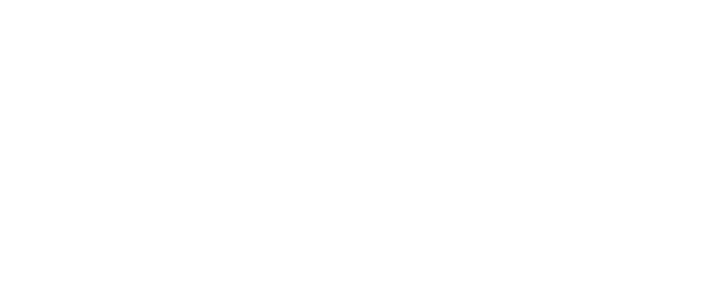
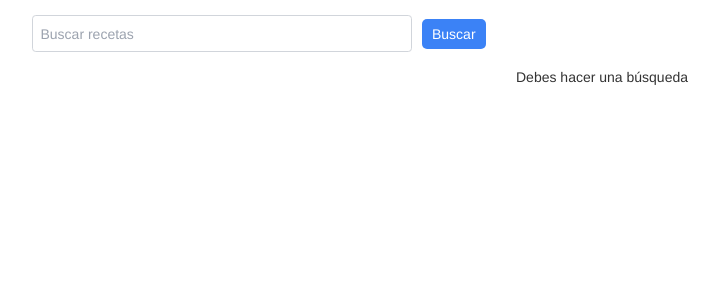
Before and after one commit to nicodxlic/comilonaware, a React (Create React App) app in the folder frontend/: page /spoonacular in a window 1280 px wide. Before the commit this address had no page. Shown: the top 300 px of the page, without its empty margins (38-757 px from the left). Built offline with nearby package versions, Linux system fonts and the light colour scheme.

Commit message:
GET spoonacular con buscador

```diff
--- a/frontend/src/App.js
+++ b/frontend/src/App.js
@@ -6,6 +6,7 @@
 import CreateOrder from './components/Order/CreateOrder';
 import EditTables from './components/Table/EditTables';
 import CreatePurchase from './components/Purchase/CreatePurchase';
+import SpoonacularSearch from './components/Framework/SpoonacularSearch.jsx';
 
 
 /*const router = createBrowserRouter([
@@ -33,6 +34,7 @@
         <Route path='/create-order' element={ <CreateOrder/>} />
         <Route path='/edit-table' element={ <EditTables/>} />
         <Route path='/create-purchase' element={ <CreatePurchase/>} />
+        <Route path='/spoonacular' element={ <SpoonacularSearch/>} />
       </Routes>
       </BrowserRouter>
       <link rel="stylesheet" href="https://maxcdn.bootstrapcdn.com/bootstrap/3.4.1/css/bootstrap.min.css" />
--- /dev/null
+++ b/frontend/src/components/Framework/SpoonacularSearch.jsx
@@ -0,0 +1,90 @@
+import React, { useState } from "react";
+import { axios } from '../../axiosConfig.js';
+import { useNavigate } from 'react-router-dom';
+import Swal from 'sweetalert2';
+
+const endpoint = 'https://api.spoonacular.com/recipes/complexSearch?apiKey=3c4b2111c77f42be863ef43cb23a14ea&';
+
+const SpoonacularSearch = () => {
+    const [searchTerm, setSearchTerm] = useState('');
+    const [recipes, setRecipes] = useState([]);
+    const [message, setMessage] = useState('Debes hacer una búsqueda');
+    const navigate = useNavigate();
+
+    const getRecipes = async (e) => {
+        e.preventDefault();
+        if (searchTerm === '') {
+            setMessage('Debes hacer una búsqueda');
+        } else {
+            Swal.fire({
+                title: 'Cargando...',
+                text: 'Por favor espera',
+                allowOutsideClick: false,
+                didOpen: () => {
+                    Swal.showLoading();
+                }
+            });
+
+            try {
+                const response = await axios.get(`${endpoint}query=${searchTerm}&number=28`, {
+                    withCredentials: false
+                });
+
+                if (response.data.totalResults === 0) {
+                    setMessage('No se han encontrado resultados');
+                    setRecipes([])
+                } else {
+                    setRecipes(response.data.results);
+                }
+            } catch (error) {
+                setMessage('Hubo un error al obtener las recetas');
+            }
+
+            Swal.close();
+        }
+    };
+
+    return (
+        <div className="container mx-auto p-6">
+            <form onSubmit={getRecipes} className="flex items-center space-x-4 mb-6">
+                <input
+                    type="text"
+                    className="w-1/3 p-3 border border-gray-300 rounded-md"
+                    placeholder="Buscar recetas"
+                    value={searchTerm}
+                    onChange={(e) => setSearchTerm(e.target.value)}
+                />
+                <button
+                    type='submit'
+                    className='bg-blue-500 text-white px-4 py-2 rounded-lg'
+                    disabled={searchTerm === ''}
+                >
+                    Buscar
+                </button>
+            </form>
+
+            <div className="grid grid-cols-1 sm:grid-cols-2 md:grid-cols-3 lg:grid-cols-4 gap-6">
+                {recipes.length === 0 ? (
+                    <p className="text-center col-span-full">{message}</p>
+                ) : (
+                    recipes.map((recipe) => (
+                        <div
+                            key={recipe.id}
+                            className="bg-white shadow-lg rounded-lg p-4 cursor-pointer transform transition-transform hover:scale-105"
+                            onClick={() => navigate(`/spoonacular/${recipe.id}`)}
+                        >
+                            <h4 className="font-bold text-lg mb-2">{recipe.title}</h4>
+                            <img
+                                src={recipe.image}
+                                alt={recipe.title}
+                                className="w-full h-48 object-cover mb-4 rounded-lg"
+                            />
+                        </div>
+                    ))
+                )}
+            </div>
+        </div>
+    );
+};
+
+export default SpoonacularSearch;
--- a/frontend/src/components/Home/HomeCheff.jsx
+++ b/frontend/src/components/Home/HomeCheff.jsx
@@ -1,10 +1,13 @@
 import Products from '../Product/Products.jsx';
 import Kitchen from '../Kitchen/Kitchen.jsx';
+import { useNavigate } from 'react-router-dom'
 
 import React, { /*useEffect,*/ useState } from 'react'
 
 const HomeCheff = () => {
     const [screen, setScreen] = useState('kitchen')
+
+    const navigate = useNavigate()
 
     return (
         <div className="container pb-44">
@@ -24,6 +27,12 @@
                 >
                     Productos
                 </button>
+                <button
+                className="bg-green-500 text-white px-24 py-6 rounded-lg hover:bg-green-600"
+                onClick={() => navigate('/spoonacular')}
+                >
+                    Spoonacular
+                </button>
             </div>
     </div>
     )
```
